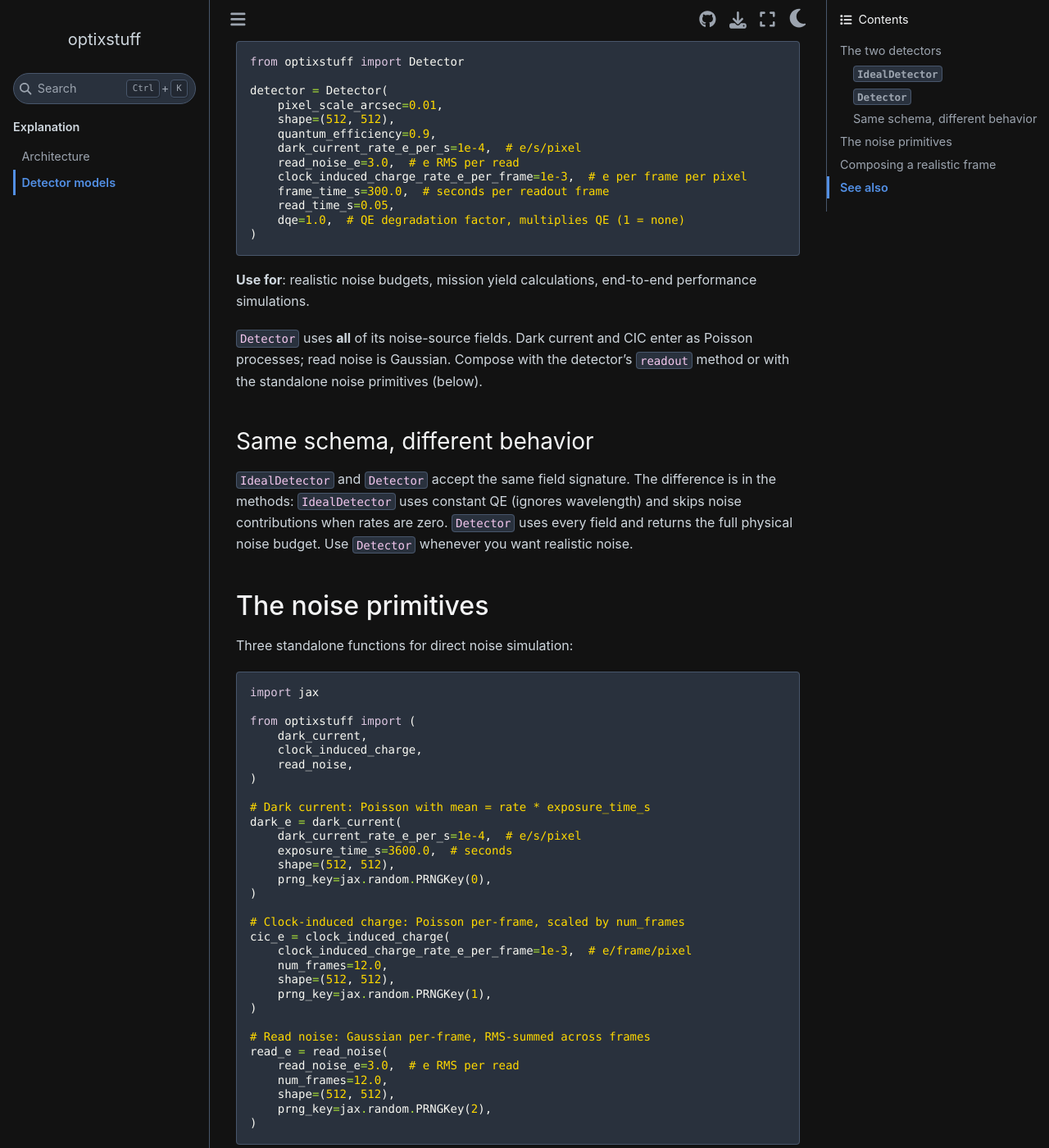
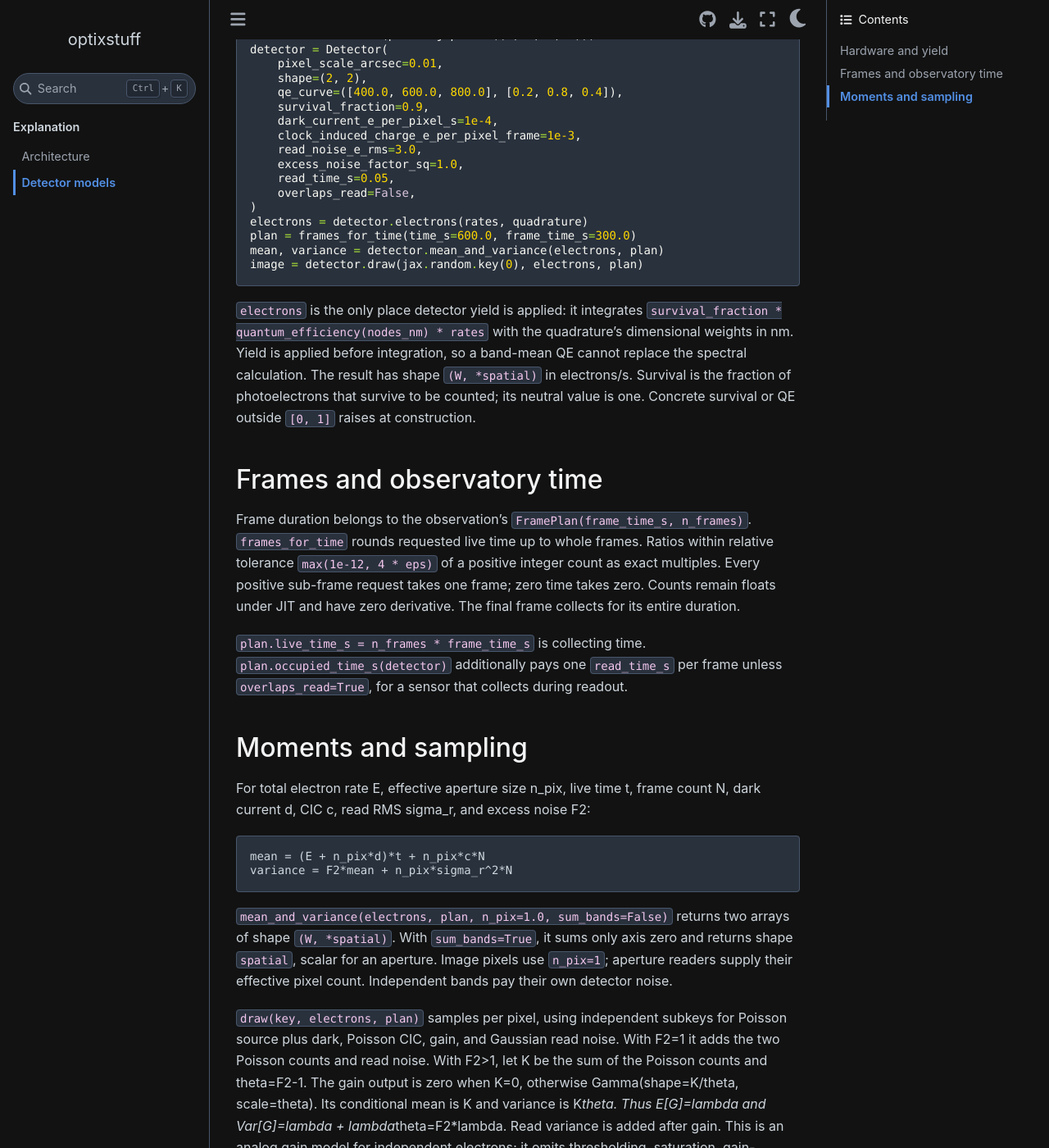
Before and after one commit to CoreySpohn/optixstuff, a Sphinx documentation site: the page built from docs/explanation/detector_models.md, in a window 1280 px wide and 1400 px high, scrolled down 753 px. Shown: the whole window at 82% size. Built offline with Sphinx 7.4.7 and the Sphinx Book theme 1.1.4, drawn with Linux system fonts in a browser that asks for light colours; pages that are not in the unit, such as notebooks, are missing from menus; the version number could not be read and is left out; some of the changed text lies outside the part shown.

Commit message:
feat!: one detector contract with photon rates, a frame plan and a draw that matches its variance

````diff
--- a/docs/explanation/detector_models.md
+++ b/docs/explanation/detector_models.md
@@ -1,155 +1,100 @@
 # Detector models
 
-optixstuff ships two concrete detector implementations and three
-noise-generator primitives. This page explains when to reach for
-each.
+All detector calculations follow one chain:
+`PhotonRates -> detector.electrons -> ElectronRates -> moments or draw`.
+Readers supply the six source terms in photons/s/nm at quadrature nodes,
+with shape `(W, Q)` for apertures or `(W, Q, ny, nx)` for images.
+Absent terms may be scalar zero. The terms are `planet`, `star_leakage`,
+`local_zodi`, `exozodi`, `thermal`, and `stellar_companions`.
 
-## The two detectors
+`PhotonRates.integrate(quadrature)` returns `IntegratedPhotonRates`, a
+record in photons/s with the same fields and shape `(W, *spatial)`.
+It contains no detector effects. `total()` sums the fields with broadcasting.
+`PhotonRates.zeros((W, Q, ny, nx))` allocates six zero integrands.
 
-### `IdealDetector`
+## Hardware and yield
 
-```python
-from optixstuff import IdealDetector
-
-detector = IdealDetector(
-    pixel_scale_arcsec=0.01,  # arcsec/pixel
-    shape=(512, 512),  # detector grid
-    quantum_efficiency=1.0,  # constant QE (default)
-    dark_current_rate_e_per_s=0.0,  # no dark current
-    read_noise_e=0.0,  # no read noise
-    clock_induced_charge_rate_e_per_frame=0.0,  # no clock-induced charge
-)
-```
-
-**Use for**: broadband imaging studies where wavelength-dependent QE
-variation and detector noise contributions are negligible. Sandbox /
-debugging / first-pass forward modeling.
-
-All noise sources default to zero -- `IdealDetector` models a pure
-photon counter.
-
-### `Detector`
-
-```python
-from optixstuff import Detector
-
-detector = Detector(
-    pixel_scale_arcsec=0.01,
-    shape=(512, 512),
-    quantum_efficiency=0.9,
-    dark_current_rate_e_per_s=1e-4,  # e/s/pixel
-    read_noise_e=3.0,  # e RMS per read
-    clock_induced_charge_rate_e_per_frame=1e-3,  # e per frame per pixel
-    frame_time_s=300.0,  # seconds per readout frame
-    read_time_s=0.05,
-    dqe=1.0,  # QE degradation factor, multiplies QE (1 = none)
-)
-```
-
-**Use for**: realistic noise budgets, mission yield calculations,
-end-to-end performance simulations.
-
-`Detector` uses **all** of its noise-source fields. Dark current and
-CIC enter as Poisson processes; read noise is Gaussian. Compose with
-the detector's `readout` method or with the standalone noise
-primitives (below).
-
-### Same schema, different behavior
-
-`IdealDetector` and `Detector` accept the same field signature. The
-difference is in the methods: `IdealDetector` uses constant QE
-(ignores wavelength) and skips noise contributions when rates are
-zero. `Detector` uses every field and returns the full physical noise
-budget. Use `Detector` whenever you want realistic noise.
-
-## The noise primitives
-
-Three standalone functions for direct noise simulation:
+`IdealDetector` has QE one, zero dark current, zero clock-induced charge
+(CIC), zero read noise, and excess noise factor squared one. Its draw is
+only a Poisson draw of the supplied electron rate times live time.
+`Detector` supports constant `qe` or a measured `qe_curve`, interpolated
+linearly and zero outside its wavelength range. Both constructors are
+keyword-only. `quantum_efficiency(wavelength_nm)` returns an array with
+the same shape as the input, including for constant QE.
 
 ```python
 import jax
+import jax.numpy as jnp
+from hwoutils.spectral import Band, Quadrature
+from optixstuff import Detector, PhotonRates, frames_for_time
 
-from optixstuff import (
-    dark_current,
-    clock_induced_charge,
-    read_noise,
+quadrature = Quadrature.build([Band(500.0, 600.0)], knots_nm=None, order=3)
+rates = PhotonRates(planet=jnp.ones((1, 3, 2, 2)))
+detector = Detector(
+    pixel_scale_arcsec=0.01,
+    shape=(2, 2),
+    qe_curve=([400.0, 600.0, 800.0], [0.2, 0.8, 0.4]),
+    survival_fraction=0.9,
+    dark_current_e_per_pixel_s=1e-4,
+    clock_induced_charge_e_per_pixel_frame=1e-3,
+    read_noise_e_rms=3.0,
+    excess_noise_factor_sq=1.0,
+    read_time_s=0.05,
+    overlaps_read=False,
 )
-
-# Dark current: Poisson with mean = rate * exposure_time_s
-dark_e = dark_current(
-    dark_current_rate_e_per_s=1e-4,  # e/s/pixel
-    exposure_time_s=3600.0,  # seconds
-    shape=(512, 512),
-    prng_key=jax.random.PRNGKey(0),
-)
-
-# Clock-induced charge: Poisson per-frame, scaled by num_frames
-cic_e = clock_induced_charge(
-    clock_induced_charge_rate_e_per_frame=1e-3,  # e/frame/pixel
-    num_frames=12.0,
-    shape=(512, 512),
-    prng_key=jax.random.PRNGKey(1),
-)
-
-# Read noise: Gaussian per-frame, RMS-summed across frames
-read_e = read_noise(
-    read_noise_e=3.0,  # e RMS per read
-    num_frames=12.0,
-    shape=(512, 512),
-    prng_key=jax.random.PRNGKey(2),
-)
+electrons = detector.electrons(rates, quadrature)
+plan = frames_for_time(time_s=600.0, frame_time_s=300.0)
+mean, variance = detector.mean_and_variance(electrons, plan)
+image = detector.draw(jax.random.key(0), electrons, plan)
 ```
 
-These are **noise contributions** (additive to a source readout), not
-full readouts. Each returns the per-pixel noise electrons for one
-exposure, ready to be summed into a complete frame alongside the
-source-readout contributions from coronagraphoto.
+`electrons` is the only place detector yield is applied: it integrates
+`survival_fraction * quantum_efficiency(nodes_nm) * rates` with the
+quadrature's dimensional weights in nm. Yield is applied before integration,
+so a band-mean QE cannot replace the spectral calculation. The result has
+shape `(W, *spatial)` in electrons/s. Survival is the fraction of
+photoelectrons that survive to be counted; its neutral value is one.
+Concrete survival or QE outside `[0, 1]` raises at construction.
 
-## Composing a realistic frame
+## Frames and observatory time
 
-This example requires a configured optical path, scene sources, and exposure parameters.
+Frame duration belongs to the observation's `FramePlan(frame_time_s, n_frames)`.
+`frames_for_time` rounds requested live time up to whole frames. Ratios
+within relative tolerance `max(1e-12, 4 * eps)` of a positive integer count
+as exact multiples. Every positive sub-frame request takes one frame;
+zero time takes zero. Counts remain floats under JIT and have zero derivative.
+The final frame collects for its entire duration.
 
-```python notest
-import jax
-from optixstuff import dark_current, clock_induced_charge, read_noise
-from coronagraphoto import star_readout, planet_readout
+`plan.live_time_s = n_frames * frame_time_s` is collecting time.
+`plan.occupied_time_s(detector)` additionally pays one `read_time_s` per
+frame unless `overlaps_read=True`, for a sensor that collects during readout.
 
-keys = jax.random.split(jax.random.PRNGKey(0), 6)
+## Moments and sampling
 
-# Sources (Poisson realizations of the count rates)
-star_e = star_readout(star, optical_path, keys[0], ...)
-planet_e = planet_readout(planet, optical_path, keys[1], ...)
+For total electron rate E, effective aperture size n_pix, live time t,
+frame count N, dark current d, CIC c, read RMS sigma_r, and excess noise F2:
 
-# Detector noise contributions
-shape = optical_path.detector.shape
-dark_e = dark_current(
-    optical_path.detector.dark_current_rate_e_per_s,
-    exposure_time_s,
-    shape,
-    keys[2],
-)
-cic_e = clock_induced_charge(
-    optical_path.detector.clock_induced_charge_rate_e_per_frame,
-    num_frames,
-    shape,
-    keys[3],
-)
-read_e = read_noise(
-    optical_path.detector.read_noise_e,
-    num_frames,
-    shape,
-    keys[4],
-)
-
-# Compose
-frame = star_e + planet_e + dark_e + cic_e + read_e
+```text
+mean = (E + n_pix*d)*t + n_pix*c*N
+variance = F2*mean + n_pix*sigma_r^2*N
 ```
 
-For most use cases the detector's high-level `readout` method handles
-this composition for you; the primitives are exposed for advanced use
-(custom noise budgets, sensitivity studies, partial-noise traces).
+`mean_and_variance(electrons, plan, n_pix=1.0, sum_bands=False)` returns
+two arrays of shape `(W, *spatial)`. With `sum_bands=True`, it sums only
+axis zero and returns shape `spatial`, scalar for an aperture. Image
+pixels use `n_pix=1`; aperture readers supply their effective pixel count.
+Independent bands pay their own detector noise.
 
-## See also
+`draw(key, electrons, plan)` samples per pixel, using independent subkeys
+for Poisson source plus dark, Poisson CIC, gain, and Gaussian read noise.
+With F2=1 it adds the two Poisson counts and read noise. With F2>1, let
+K be the sum of the Poisson counts and theta=F2-1. The gain output is zero
+when K=0, otherwise Gamma(shape=K/theta, scale=theta). Its conditional
+mean is K and variance is K*theta. Thus E[G]=lambda and
+Var[G]=lambda + lambda*theta=F2*lambda. Read variance is added after gain.
+This is an analog gain model for independent electrons; it omits
+thresholding, saturation, gain-register geometry, and correlated noise.
 
-- [Architecture](architecture) -- where detectors fit in the
-  optixstuff abstraction hierarchy
+Combine all source contributions before drawing once, so the detector
+noise is paid once for each band and pixel. QE and survival never act
+again on `ElectronRates`.
````
Also changed, not shown: README.md (+28 -1 lines), docs/explanation/architecture.md (+20 -77 lines), docs/index.md (+3 -3 lines), src/optixstuff/__init__.py (+7 -7 lines), 12 other files.
